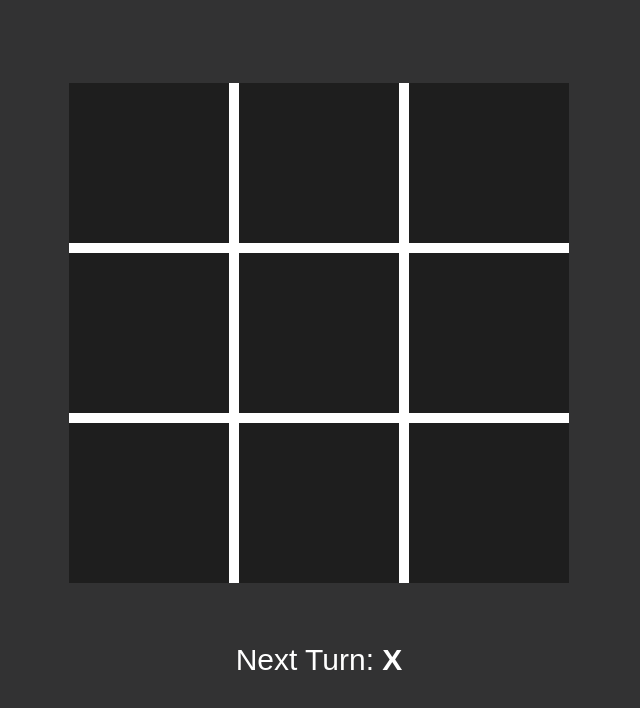
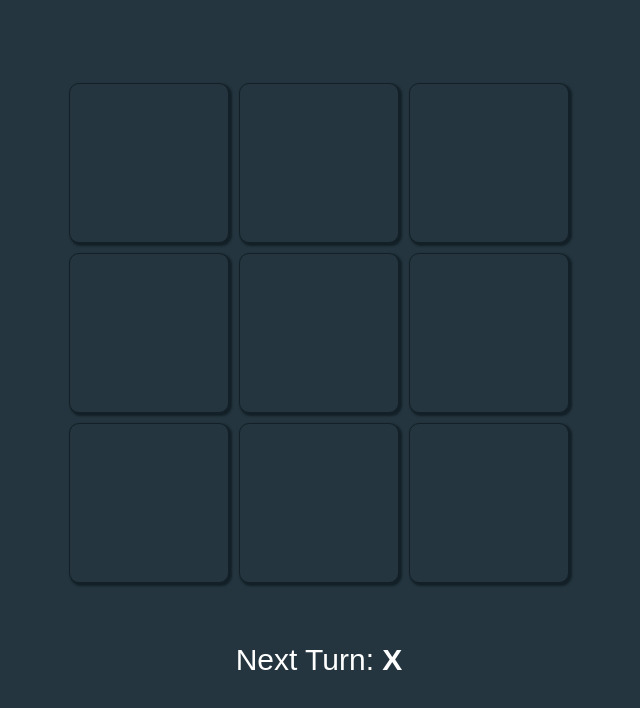
Before and after one commit to leoarthurwall/TicTacToe, a React (Create React App) app: page / in a window 1280 px wide. Shown: the top 708 px of the page, without its empty margins (321-961 px from the left). Built offline with nearby package versions, Linux system fonts and the light colour scheme.

Commit message:
restyled the boxes

```diff
--- a/src/Components/Board/Board.module.css
+++ b/src/Components/Board/Board.module.css
@@ -8,7 +8,6 @@
 .container {
   height: 500px;
   width: 500px;
-  background-color: white;
   display: grid;
   grid-template-columns: 1fr 1fr 1fr;
   grid-template-rows: 1fr 1fr 1fr;
@@ -17,10 +16,13 @@
 }
 
 .box {
-  background-color: #1e1e1e;
+  background-color: #24353F;
   display: flex;
   justify-content: center;
   align-items: center;
+  border: 1px solid #132027;
+  border-radius: 10px;
+  box-shadow: 2px 2px 2px 1px #132027;
 }
 
 .counter {
--- a/src/index.css
+++ b/src/index.css
@@ -1,4 +1,4 @@
 body {
   margin: 0;
-  background-color: #323233;
+  background-color: #24353F;
 }
```
